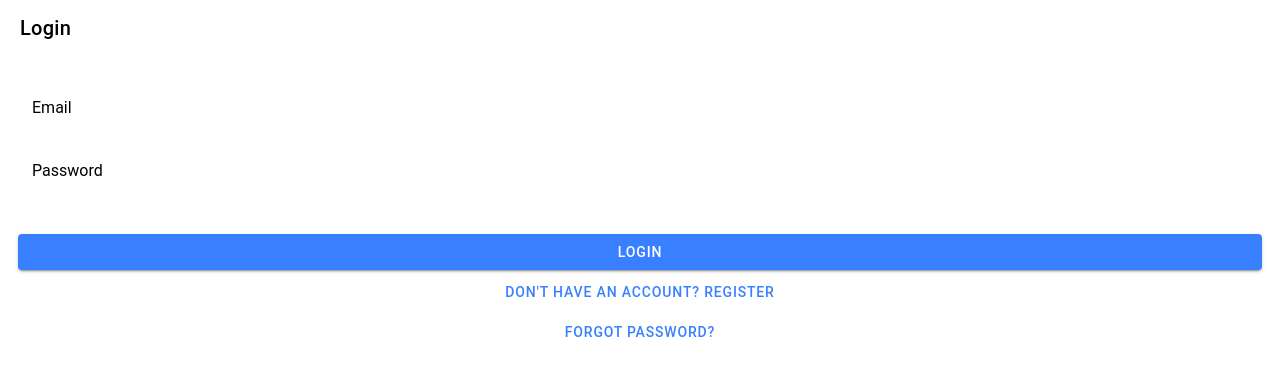
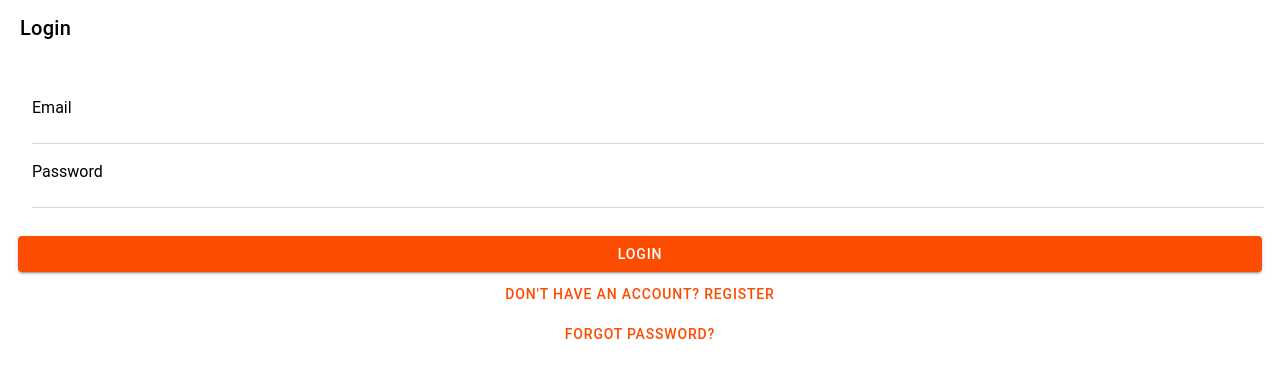
Before and after one commit to davincecode/velovo, a React (Vite) app in the folder client/: page /login in a window 1280 px wide. Shown: the top 378 px of the page. Built offline with nearby package versions, Linux system fonts and the light colour scheme; no server answers.

Commit message:
UI fixes

```diff
--- a/client/src/components/PerformanceCard.tsx
+++ b/client/src/components/PerformanceCard.tsx
@@ -4,13 +4,13 @@ import { useAuth } from '../context/AuthContext';
 import { db } from '../services/firebase';
 import { doc, getDoc } from 'firebase/firestore';
 import { UserProfile } from '../userProfile';
-import { IonSpinner, IonIcon, IonModal, IonHeader, IonToolbar, IonTitle, IonContent, IonButtons, IonButton } from '@ionic/react';
+import { IonSpinner, IonIcon, IonModal, IonHeader, IonToolbar, IonTitle, IonContent, IonButtons, IonButton, IonCard, IonCardHeader, IonCardTitle, IonCardContent } from '@ionic/react';
 import { TrainingAnalyticsService, FitnessData } from '../services/TrainingAnalyticsService';
 import { helpCircleOutline, arrowBack } from 'ionicons/icons';
 
 export const PerformanceCard: React.FC = () => {
     const { user } = useAuth();
-    const { activities, loading: stravaLoading, stravaAccessToken } = useStravaData();
+    const { activities, loading: stravaLoading, stravaAccessToken, isConnected } = useStravaData();
     const [userProfile, setUserProfile] = useState<UserProfile | null>(null);
     const [loadingProfile, setLoadingProfile] = useState(true);
     const [fitnessData, setFitnessData] = useState<FitnessData | null>(null);
@@ -88,12 +88,41 @@ export const PerformanceCard: React.FC = () => {
         setShowFtpInfoModal(false);
     }, []);
 
-    if (stravaLoading || loadingProfile || currentFtp === null) {
+    if (stravaLoading || loadingProfile) {
         return (
-            <div style={{ textAlign: 'center' }}>
+            <div style={{ textAlign: 'center', padding: '20px' }}>
                 <IonSpinner />
                 <p>Loading Performance Data...</p>
             </div>
+        );
+    }
+
+    if (!isConnected) {
+        return (
+            <IonCard>
+                <IonCardHeader>
+                    <IonCardTitle>Performance Status</IonCardTitle>
+                </IonCardHeader>
+                <IonCardContent style={{ textAlign: 'center' }}>
+                    <p>Connect to Strava to see your performance data and coaching notes.</p>
+                    <IonButton routerLink="/settings">Connect to Strava</IonButton>
+                </IonCardContent>
+            </IonCard>
+        );
+    }
+
+    if (currentFtp === null) {
+        return (
+            <IonCard>
+                <IonCardHeader>
+                    <IonCardTitle>Performance Status</IonCardTitle>
+                </IonCardHeader>
+                <IonCardContent style={{ textAlign: 'center' }}>
+                    <p>Not enough data to calculate performance metrics.</p>
+                    <p>Please ensure your FTP is set in your profile and you have recent activities on Strava.</p>
+                    <IonButton routerLink="/profile">Go to Profile</IonButton>
+                </IonCardContent>
+            </IonCard>
         );
     }
 
--- a/client/src/context/AuthContext.tsx
+++ b/client/src/context/AuthContext.tsx
@@ -1,22 +1,29 @@
 import React, { createContext, useContext, useEffect, useState } from 'react';
-import { getAuth, onAuthStateChanged, signInWithEmailAndPassword, signOut, User } from 'firebase/auth';
-import { UserProfile } from '../types';
+import { getAuth, onAuthStateChanged, signInWithEmailAndPassword, signOut, User, signInWithCustomToken } from 'firebase/auth';
 import app from '../services/firebase';
+import { exchangeGoogleTokenForFirebaseCustomToken } from '../services/authService';
+
+// Define a simpler type for the authenticated user in this context
+export interface AuthUser {
+    id: string;
+    name: string;
+}
 
 interface AuthState {
-    user?: UserProfile;
+    user?: AuthUser;
     login: (email: string, password: string) => Promise<void>;
+    loginWithGoogle: (googleIdToken: string) => Promise<void>;
     logout: () => Promise<void>;
 }
 
 const AuthContext = createContext<AuthState | undefined>(undefined);
 
 export const AuthProvider: React.FC<{children: React.ReactNode}> = ({ children }) => {
-    const [user, setUser] = useState<UserProfile | undefined>(() => {
+    const [user, setUser] = useState<AuthUser | undefined>(() => {
         const storedUser = localStorage.getItem('user');
         if (storedUser) {
             try {
-                return JSON.parse(storedUser);
+                return JSON.parse(storedUser) as AuthUser;
             } catch {
                 localStorage.removeItem('user');
             }
@@ -28,12 +35,12 @@ export const AuthProvider: React.FC<{children: React.ReactNode}> = ({ children }
     useEffect(() => {
         const unsubscribe = onAuthStateChanged(auth, (firebaseUser: User | null) => {
             if (firebaseUser) {
-                const userProfile: UserProfile = {
+                const authUser: AuthUser = {
                     id: firebaseUser.uid,
                     name: firebaseUser.displayName || firebaseUser.email || 'User',
                 };
-                setUser(userProfile);
-                localStorage.setItem('user', JSON.stringify(userProfile));
+                setUser(authUser);
+                localStorage.setItem('user', JSON.stringify(authUser));
             } else {
                 setUser(undefined);
                 localStorage.removeItem('user');
@@ -45,16 +52,24 @@ export const AuthProvider: React.FC<{children: React.ReactNode}> = ({ children }
 
     const login = async (email: string, password: string) => {
         await signInWithEmailAndPassword(auth, email, password);
-        // onAuthStateChanged will handle setting the user state and navigating.
+        // onAuthStateChanged will handle setting the user state.
+    };
+
+    const loginWithGoogle = async (googleIdToken: string) => {
+        const { firebaseCustomToken } = await exchangeGoogleTokenForFirebaseCustomToken(googleIdToken);
+        await signInWithCustomToken(auth, firebaseCustomToken);
+        // onAuthStateChanged will handle setting the user state.
     };
 
     const logout = async () => {
         await signOut(auth);
-        // onAuthStateChanged will handle clearing the user state.
+        // onAuthStateChanged will clear user state. We force a redirect to ensure
+        // the app state is cleared and the user lands on the login page.
+        window.location.href = '/login';
     };
 
     return (
-        <AuthContext.Provider value={{ user, login, logout }}>
+        <AuthContext.Provider value={{ user, login, loginWithGoogle, logout }}>
             {children}
         </AuthContext.Provider>
     );
--- a/client/src/theme/global.css
+++ b/client/src/theme/global.css
@@ -1,119 +1,85 @@
-/* Basic App Styling */
-body {
-    margin: 0;
-    font-family: -apple-system, BlinkMacSystemFont, 'Segoe UI', 'Roboto', 'Oxygen',
-    'Cantarell', 'Fira Sans', 'Droid Sans', 'Helvetica Neue',
-    sans-serif;
-    -webkit-font-smoothing: antialiased;
-    -moz-osx-font-smoothing: grayscale;
+/*
+ * App Global CSS
+ * ----------------------------------------------------------------------------
+ * Put style rules here that you want to apply globally. These styles are for
+ * the entire app and not just one component. Additionally, this file can be
+ * used as an entry point to import other CSS files to be included in the
+ * global CSS.
+ */
+
+/* Core CSS required for Ionic components to work properly */
+@import "@ionic/react/css/core.css";
+
+/* Basic CSS for apps built with Ionic */
+@import "@ionic/react/css/normalize.css";
+@import "@ionic/react/css/structure.css";
+@import "@ionic/react/css/typography.css";
+
+/* Optional CSS utils that can be commented out */
+@import "@ionic/react/css/padding.css";
+@import "@ionic/react/css/float-elements.css";
+@import "@ionic/react/css/text-alignment.css";
+@import "@ionic/react/css/text-transformation.css";
+@import "@ionic/react/css/flex-utils.css";
+@import "@ionic/react/css/display.css";
+
+/**
+ * Ionic Dark Mode
+ * -----------------------------------------------------
+ */
+
+@import "./variables.css";
+
+.statRowStyle {
+    display: flex;
+    justify-content: space-between;
+    width: 100%;
+    padding: 2px 0;
 }
 
 .chat-container {
     display: flex;
     flex-direction: column;
-    height: 100%;
+    gap: 10px;
 }
 
-/* --- Chat Input Styling (Robust Hybrid Approach) --- */
+.initial-greeting {
+    text-align: center;
+    padding: 20px;
+    background: var(--ion-color-light-tint);
+    border-radius: 10px;
+}
 
 .chat-footer {
-    --ion-background-color: #ffffff;
-    padding: 8px;
+    padding-bottom: var(--ion-safe-area-bottom, 0);
 }
 
 .chat-input-wrapper {
     display: flex;
     align-items: center;
+    padding: 5px;
+    background: var(--ion-color-light);
 }
 
 .chat-textarea {
-    --background: #f0f2f5;
-    --border-radius: 20px;
-    --padding-start: 16px;
-    --padding-end: 16px;
-    --padding-top: 10px;
-    --padding-bottom: 10px;
-    --highlight-height: 0; /* Removes the focus border */
     flex: 1;
-    margin-right: 8px;
-    line-height: 1.5;
+    border-radius: 20px;
+    padding: 8px 12px;
+    min-height: 40px;
+    max-height: 120px;
+    background: var(--ion-color-light-contrast);
+    color: var(--ion-color-dark-contrast);
 }
 
 .chat-send-button {
-    --border-radius: 50%;
-    width: 40px;
-    height: 40px;
-    --padding-start: 0;
-    --padding-end: 0;
+    margin-left: 5px;
 }
 
-
-/* --- Markdown Content Styling for AI responses --- */
-
-.markdown-content h1,
-.markdown-content h2,
-.markdown-content h3,
-.markdown-content h4,
-.markdown-content h5,
-.markdown-content h6 {
-    font-weight: bold;
-    margin-top: 16px;
-    margin-bottom: 8px;
-    line-height: 1.2;
+input[type=number]::-webkit-inner-spin-button,
+input[type=number]::-webkit-outer-spin-button {
+    -webkit-appearance: none;
+    margin: 0;
 }
-
-.markdown-content p {
-    margin-bottom: 8px;
+input[type=number] {
+    -moz-appearance: textfield;
 }
-
-.markdown-content ul,
-.markdown-content ol {
-    padding-left: 24px;
-    margin-top: 8px;
-    margin-bottom: 10px;
-}
-
-.markdown-content li {
-    margin-bottom: 5px;
-}
-
-.markdown-content strong {
-    font-weight: bold;
-}
-
-.statRowStyle {
-    display: flex;
-    justify-content: space-between;
-    align-items: center;
-    white-space: nowrap;
-}
-
-/* Remove all default borders and highlights from ion-item, ion-input, and ion-textarea */
-ion-item {
-    --border-width: 0 !important;
-    --inner-border-width: 0 !important;
-    --highlight-height: 0 !important; /* Ensure no highlight on the item itself */
-}
-
-ion-input {
-    --highlight-height: 0 !important;
-    --border-width: 0 !important;
-}
-
-ion-textarea {
-    --highlight-height: 0 !important;
-    --border-width: 0 !important;
-}
-
-/* Apply a black bottom border to the ion-item with custom-input-item class when it has the input-focused class */
-ion-item.custom-input-item.input-focused {
-    --border-width: 0 0 2px 0 !important;
-    --border-color: black !important;
-}
-
-.ftp-highlight {
-    background: #000000;
-    padding: 10px;
-    color: #fff;
-    border-radius: 5px;
-}
--- a/client/src/theme/variables.css
+++ b/client/src/theme/variables.css
@@ -2,12 +2,12 @@
 http://ionicframework.com/docs/theming/ */
 
 :root {
-  --ion-color-primary: #3880ff;
-  --ion-color-primary-rgb: 56, 128, 255;
+  --ion-color-primary: #FC4C02;
+  --ion-color-primary-rgb: 252, 76, 2;
   --ion-color-primary-contrast: #ffffff;
   --ion-color-primary-contrast-rgb: 255, 255, 255;
-  --ion-color-primary-shade: #3171e0;
-  --ion-color-primary-tint: #4c8dff;
+  --ion-color-primary-shade: #e04402;
+  --ion-color-primary-tint: #ff671b;
 
   --ion-color-secondary: #3dc2ff;
   --ion-color-secondary-rgb: 61, 194, 255;
@@ -77,12 +77,12 @@ http://ionicframework.com/docs/theming/ */
 }
 
 body.dark {
-  --ion-color-primary: #428cff;
-  --ion-color-primary-rgb: 66,140,255;
+  --ion-color-primary: #ff7c4d;
+  --ion-color-primary-rgb: 255,124,77;
   --ion-color-primary-contrast: #ffffff;
   --ion-color-primary-contrast-rgb: 255,255,255;
-  --ion-color-primary-shade: #3a7be0;
-  --ion-color-primary-tint: #5598ff;
+  --ion-color-primary-shade: #e06d44;
+  --ion-color-primary-tint: #ff885e;
 
   --ion-color-secondary: #50c8ff;
   --ion-color-secondary-rgb: 80,200,255;
```
Also changed, not shown: client/src/pages/Chat.tsx (+118 -36 lines), client/src/pages/Home.tsx (+44 -17 lines), client/src/pages/Profile.tsx (+58 -10 lines), client/src/pages/Settings.tsx (+31 -37 lines).
